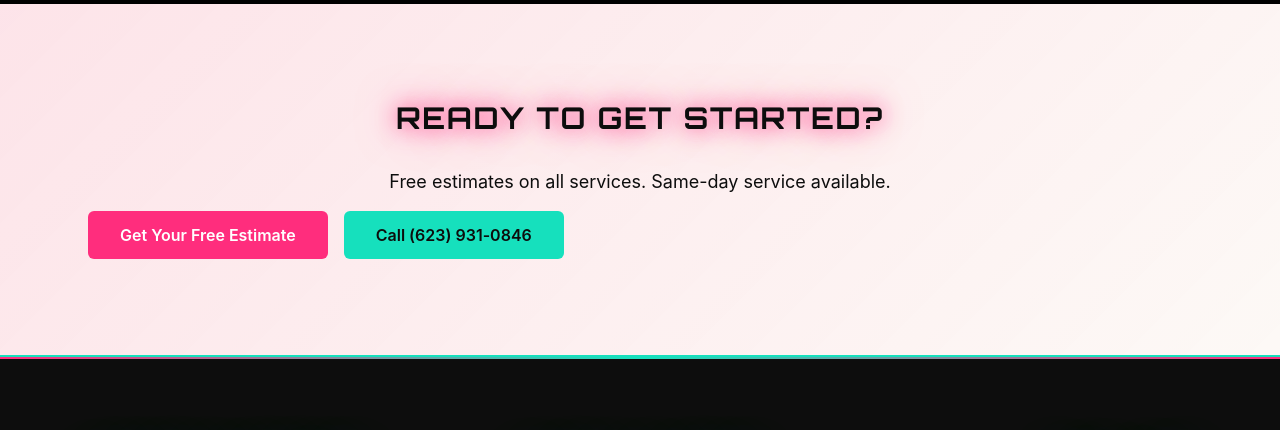
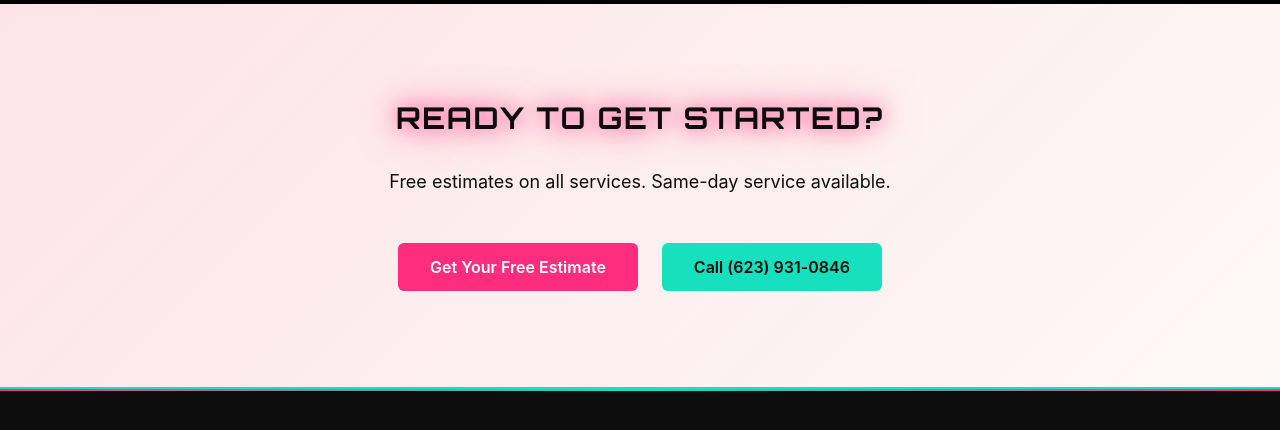
Before and after one commit to arealicehole/whaleofajob, a React app: page services/index.html in a window 1280 px wide. Shown: the part 1944-2374 px from the top of the page. Built offline with nearby package versions, Linux system fonts and the light colour scheme; some packages are replaced by stand-ins of ours.

Commit message:
fix: Center buttons in services page CTA section
- Added specific CSS for .services-cta .hero__actions
- Ensured buttons are centered with justify-content: center
- Fixed alignment issue in Ready to Get Started section

```diff
--- a/services/index.html
+++ b/services/index.html
@@ -231,6 +231,15 @@
     .services-cta h2 {
       font-size: var(--font-size-3xl);
       margin-bottom: var(--space-xl);
+    }
+
+    .services-cta .hero__actions {
+      display: flex;
+      gap: var(--space-lg);
+      justify-content: center;
+      align-items: center;
+      flex-wrap: wrap;
+      margin-top: var(--space-2xl);
     }
   </style>
 </head>
```
